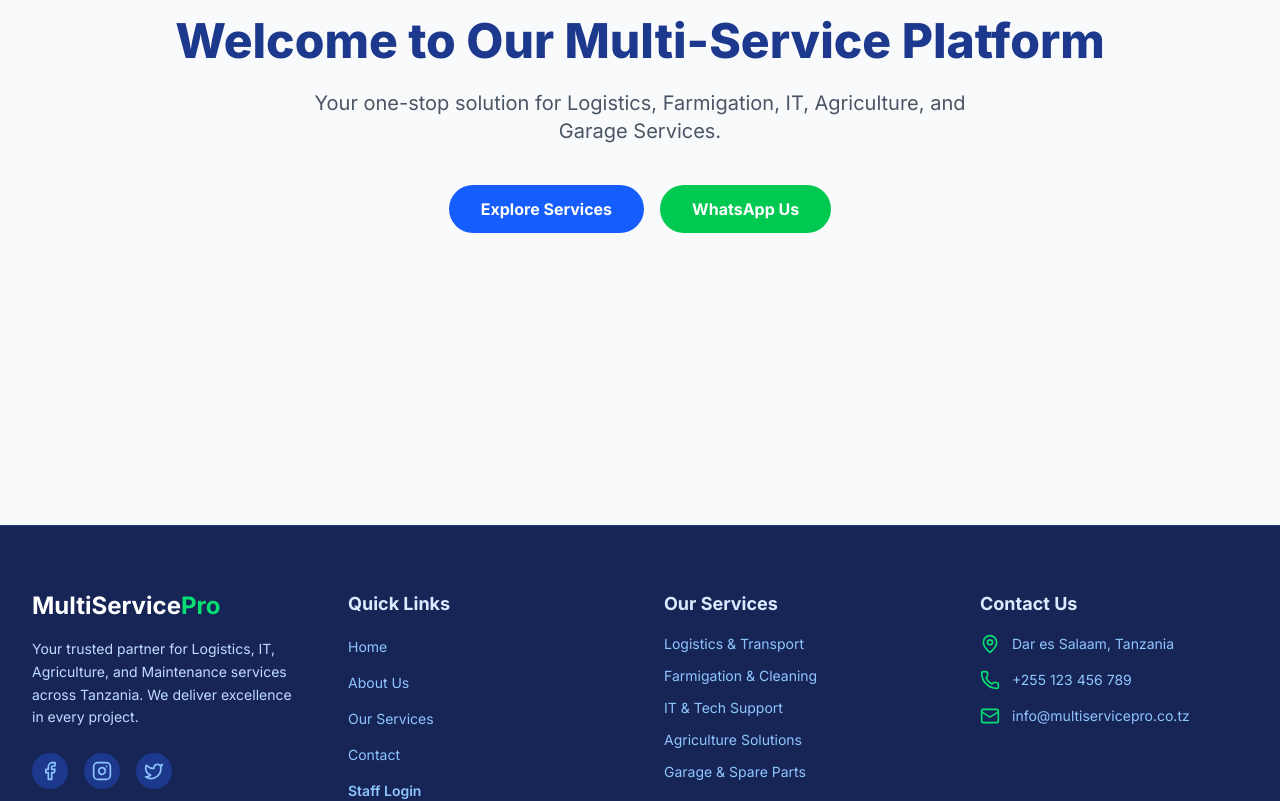
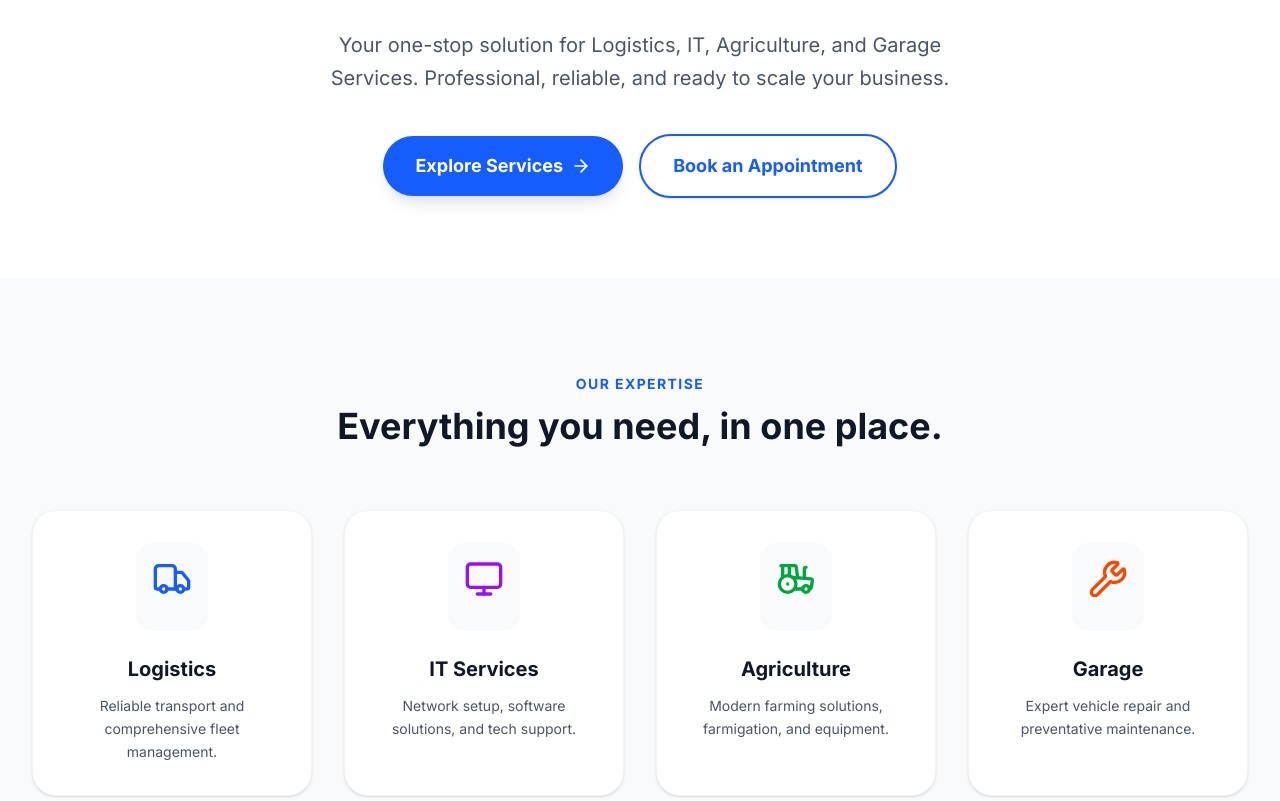
Before and after one commit to jemmziray-tech/multiservicepro, a Next.js app: page / in a window 1280 px wide. Shown: the part 340-1141 px from the top of the page. Built offline with nearby package versions, Linux system fonts and the light colour scheme.

Commit message:
UI: Added framer-motion animations and gradient styling to Homepage

```diff
--- a/app/page.tsx
+++ b/app/page.tsx
@@ -1,41 +1,105 @@
-import Link from "next/link"; // <-- 1. We import the magical Next.js Link tool
+"use client";
 
-export default function Home() {
+import Link from "next/link";
+import { motion, Variants } from "framer-motion"; // <-- FIX: Imported Variants
+import { Truck, Monitor, Tractor, Wrench, ArrowRight } from "lucide-react";
+
+export default function HomePage() {
+  // --- Animation Recipes ---
+  // FIX: Added ': Variants' so TypeScript knows exactly what these are
+  const fadeIn: Variants = {
+    hidden: { opacity: 0, y: 30 },
+    visible: { opacity: 1, y: 0, transition: { duration: 0.6, ease: "easeOut" } }
+  };
+
+  const staggerContainer: Variants = {
+    hidden: { opacity: 0 },
+    visible: {
+      opacity: 1,
+      transition: {
+        staggerChildren: 0.2 // This makes items appear one after another
+      }
+    }
+  };
+
+  // Your Services Data
+  const services = [
+    { title: "Logistics", icon: <Truck className="w-10 h-10 mb-4 text-blue-600 dark:text-blue-400" />, desc: "Reliable transport and comprehensive fleet management." },
+    { title: "IT Services", icon: <Monitor className="w-10 h-10 mb-4 text-purple-600 dark:text-purple-400" />, desc: "Network setup, software solutions, and tech support." },
+    { title: "Agriculture", icon: <Tractor className="w-10 h-10 mb-4 text-green-600 dark:text-green-400" />, desc: "Modern farming solutions, farmigation, and equipment." },
+    { title: "Garage", icon: <Wrench className="w-10 h-10 mb-4 text-orange-600 dark:text-orange-400" />, desc: "Expert vehicle repair and preventative maintenance." }
+  ];
+
   return (
-    <main className="min-h-screen bg-gray-50 flex flex-col items-center justify-center p-8">
+    <div className="min-h-screen bg-white dark:bg-gray-950 transition-colors duration-500">
 
-      {/* Main Heading */}
-      <h1 className="text-5xl font-extrabold text-blue-900 mb-6 text-center">
-        Welcome to Our Multi-Service Platform
-      </h1>
+      {/* --- HERO SECTION --- */}
+      <section className="relative pt-32 pb-20 px-4 sm:px-6 lg:px-8 max-w-7xl mx-auto text-center overflow-hidden">
+        {/* Background decorative blob */}
+        <div className="absolute top-0 left-1/2 transform -translate-x-1/2 w-[800px] h-[400px] bg-blue-50 dark:bg-blue-900/10 rounded-full blur-3xl -z-10 opacity-60"></div>
 
-      {/* Subheading */}
-      <p className="text-xl text-gray-600 text-center max-w-2xl mb-10">
-        Your one-stop solution for Logistics, Farmigation, IT, Agriculture, and Garage Services.
-      </p>
+        <motion.div
+          initial="hidden"
+          animate="visible"
+          variants={staggerContainer}
+          className="max-w-4xl mx-auto"
+        >
+          <motion.h1 variants={fadeIn} className="text-5xl md:text-7xl font-extrabold text-gray-900 dark:text-white tracking-tight mb-8">
+            Welcome to Our <br className="hidden md:block"/>
+            <span className="text-transparent bg-clip-text bg-gradient-to-r from-blue-600 to-green-500">Multi-Service</span> Platform
+          </motion.h1>
 
-      {/* Buttons */}
-      <div className="flex space-x-4">
+          <motion.p variants={fadeIn} className="text-xl text-gray-600 dark:text-gray-300 mb-10 max-w-2xl mx-auto leading-relaxed">
+            Your one-stop solution for Logistics, IT, Agriculture, and Garage Services. Professional, reliable, and ready to scale your business.
+          </motion.p>
 
-        {/* 2. We change the button to a Link that points to "/services" */}
-        <Link
-          href="/services"
-          className="bg-blue-600 text-white px-8 py-3 rounded-full font-bold hover:bg-blue-700 transition flex items-center justify-center"
-        >
-          Explore Services
-        </Link>
+          <motion.div variants={fadeIn} className="flex flex-col sm:flex-row gap-4 justify-center items-center">
+            <Link href="/services" className="bg-blue-600 text-white px-8 py-4 rounded-full font-bold text-lg hover:bg-blue-700 transition shadow-lg hover:shadow-xl flex items-center gap-2 group">
+              Explore Services <ArrowRight className="w-5 h-5 group-hover:translate-x-1 transition-transform" />
+            </Link>
+            <Link href="/book" className="bg-white dark:bg-gray-900 text-blue-600 dark:text-blue-400 border-2 border-blue-600 dark:border-blue-500 px-8 py-4 rounded-full font-bold text-lg hover:bg-blue-50 dark:hover:bg-gray-800 transition shadow-sm">
+              Book an Appointment
+            </Link>
+          </motion.div>
+        </motion.div>
+      </section>
 
-        {/* WORKING WhatsApp Integration */}
-        <a
-          href="https://wa.me/255792353234"
-          target="_blank"
-          rel="noopener noreferrer"
-          className="bg-green-500 text-white px-8 py-3 rounded-full font-bold hover:bg-green-600 transition flex items-center gap-2"
-        >
-          WhatsApp Us
-        </a>
-      </div>
+      {/* --- SERVICES GRID SECTION --- */}
+      <section className="py-24 bg-gray-50 dark:bg-gray-900/50 transition-colors duration-500">
+        <div className="max-w-7xl mx-auto px-4 sm:px-6 lg:px-8">
 
-    </main>
+          <motion.div
+            initial="hidden"
+            whileInView="visible"
+            viewport={{ once: true, margin: "-100px" }}
+            variants={staggerContainer}
+          >
+            <motion.div variants={fadeIn} className="text-center mb-16">
+              <h2 className="text-sm font-bold tracking-widest text-blue-600 dark:text-blue-400 uppercase mb-3">Our Expertise</h2>
+              <h3 className="text-3xl md:text-4xl font-bold text-gray-900 dark:text-white">Everything you need, in one place.</h3>
+            </motion.div>
+
+            <div className="grid grid-cols-1 md:grid-cols-2 lg:grid-cols-4 gap-8">
+              {services.map((service, index) => (
+                <motion.div
+                  key={index}
+                  variants={fadeIn}
+                  whileHover={{ scale: 1.05, y: -5 }}
+                  className="bg-white dark:bg-gray-800 p-8 rounded-3xl shadow-sm border border-gray-100 dark:border-gray-700 text-center flex flex-col items-center hover:shadow-xl transition-all duration-300"
+                >
+                  <div className="p-4 bg-gray-50 dark:bg-gray-900 rounded-2xl mb-6">
+                    {service.icon}
+                  </div>
+                  <h3 className="text-xl font-bold text-gray-900 dark:text-white mb-3">{service.title}</h3>
+                  <p className="text-gray-600 dark:text-gray-400 text-sm leading-relaxed">{service.desc}</p>
+                </motion.div>
+              ))}
+            </div>
+          </motion.div>
+
+        </div>
+      </section>
+
+    </div>
   );
 }
```
